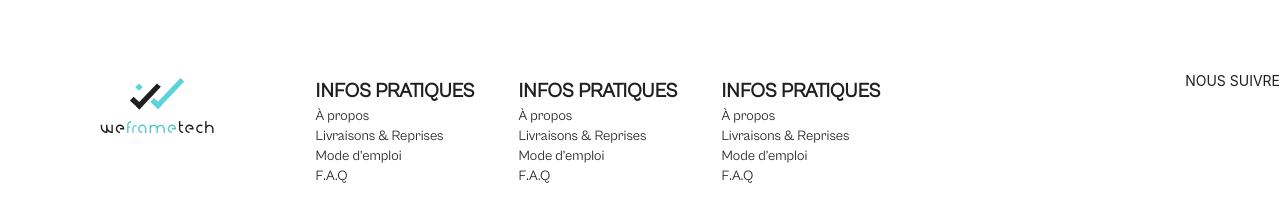
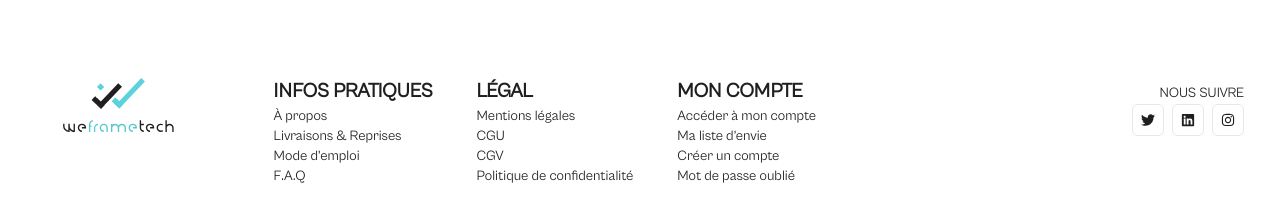
Before and after one commit to AjayDattu/Projects, a Next.js app: page / in a window 1280 px wide. Shown: the part 3690-3912 px from the top of the page. Built offline with nearby package versions, Linux system fonts and the light colour scheme.

Commit message:
#final commit

```diff
--- a/components/BottomNav.js
+++ b/components/BottomNav.js
@@ -1,11 +1,12 @@
 import React from 'react'
 import Logo from './Logo/Logo'
+import { FaTwitter, FaLinkedin, FaInstagram } from 'react-icons/fa';
 
 function BottomNav() {
   return (
     <div className='flex flex-col md:flex-row justify-between overflow-x-hidden'>
-            <div className='flex flex-col md:flex-row p-2 gap-11 justify-center'>
-                <div className='w-1/4 h-1/2'><Logo/></div>
+            <div className='flex flex-col md:flex-row p-2 gap-11'>
+                <div className='w-1/4 justify-center h-1/2'><Logo/></div>
                 <div>
                     <div className='text-xl font-Regular'><b>INFOS PRATIQUES</b></div>
                     <div className='text-sm font-Regular'>À propos</div>
@@ -14,27 +15,33 @@ function BottomNav() {
                     <div className='text-sm font-Regular'>F.A.Q</div>
                 </div>
                 <div>
-                    <div className='text-xl font-Regular'><b>INFOS PRATIQUES</b></div>
-                    <div className='text-sm font-Regular'>À propos</div>
-                    <div className='text-sm font-Regular'>Livraisons & Reprises</div>
-                    <div className='text-sm font-Regular'>Mode d’emploi</div>
-                    <div className='text-sm font-Regular'>F.A.Q</div>
+                    <div className='text-xl font-Regular'><b>LÉGAL</b></div>
+                    <div className='text-sm font-Regular'>Mentions légales</div>
+                    <div className='text-sm font-Regular'>CGU</div>
+                    <div className='text-sm font-Regular'>CGV</div>
+                    <div className='text-sm font-Regular'>Politique de confidentialité</div>
                 </div>
                 <div>
-                    <div className='text-xl font-Regular'><b>INFOS PRATIQUES</b></div>
-                    <div className='text-sm font-Regular'>À propos</div>
-                    <div className='text-sm font-Regular'>Livraisons & Reprises</div>
-                    <div className='text-sm font-Regular'>Mode d’emploi</div>
-                    <div className='text-sm font-Regular'>F.A.Q</div>
+                    <div className='text-xl font-Regular'><b>MON COMPTE</b></div>
+                    <div className='text-sm font-Regular'>Accéder à mon compte</div>
+                    <div className='text-sm font-Regular'>Ma liste d’envie</div>
+                    <div className='text-sm font-Regular'>Créer un compte</div>
+                    <div className='text-sm font-Regular'>Mot de passe oublié</div>
                 </div>
 
             </div>
-            <div>
-                <div>NOUS SUIVRE</div>
-                <div>
-                    <div></div>
-                    <div></div>
-                    <div></div>
+            <div className='flex flex-col pr-9 p-3'>
+                <div className='font-Regular text-left md:text-right'>NOUS SUIVRE</div>
+                <div className='flex gap-2'>
+                    <div className='p-2 border rounded-md'>
+                        <FaTwitter/>
+                    </div>
+                    <div className='p-2 border rounded-md'>
+                        <FaLinkedin/>
+                    </div>
+                    <div className='p-2 border rounded-md'>
+                        <FaInstagram/>
+                    </div>
                 </div>
             </div>
     </div>
--- a/components/Timeline.js
+++ b/components/Timeline.js
@@ -40,7 +40,8 @@ function Timeline() {
           {/* Step 2 - System */}
           <div className='flex flex-col justify-center items-center align-middle'>
             <div className='w-[30px] h-[30px] md:w-[70px] md:h-[70px]'>
-              <System />
+              <Furniture/>
+
             </div>
             <div className='font-Regular text-[10px] md:text-[22px]'>
               Livraison & Reprise
@@ -58,7 +59,7 @@ function Timeline() {
           {/* Step 3 - Van */}
           <div className='flex flex-col justify-center items-center align-middle'>
             <div className='w-[30px] h-[30px] md:w-[70px] md:h-[70px]'>
-              <Van />
+             <System />
             </div>
             <div className='font-Regular  text-[10px] md:text-[22px]'>
               Livraison & Reprise
@@ -76,7 +77,7 @@ function Timeline() {
           {/* Step 4 - Furniture */}
           <div className='flex flex-col justify-center items-center align-middle'>
             <div className='w-[30px] h-[30px] md:w-[70px] md:h-[70px]'>
-              <Furniture />
+              <Van/>
             </div>
             <div className='font-Regular text-[10px] md:text-[22px]'>
               Livraison & Reprise
--- a/package.json
+++ b/package.json
@@ -17,6 +17,8 @@
     "next": "15.0.4",
     "react": "^19.0.0",
     "react-dom": "^19.0.0",
+    "react-icon": "^1.0.0",
+    "react-icons": "^5.4.0",
     "slick-carousel": "^1.8.1",
     "swiper": "^11.1.15"
   },
--- a/pages/Art.js
+++ b/pages/Art.js
@@ -19,7 +19,7 @@ function Art() {
         <div className='mt-20 h-full overflow-x-hidden'>
             <Timeline/>
         </div>
-        <div className='mt-20 md:mt-60 h-screen'>
+        <div className='mt-20 md:mt-60 h-[50vh]'>
             <BottomNav/>
         </div>
     </div>
```
Also changed, not shown: 1 other file (tests, documents, lock files or other folders).
